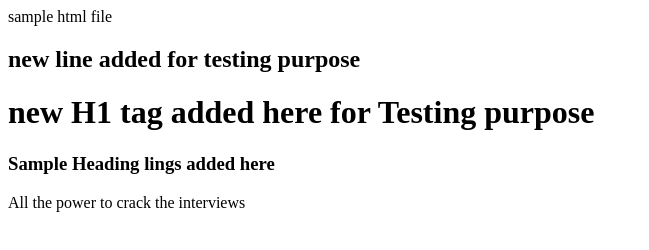
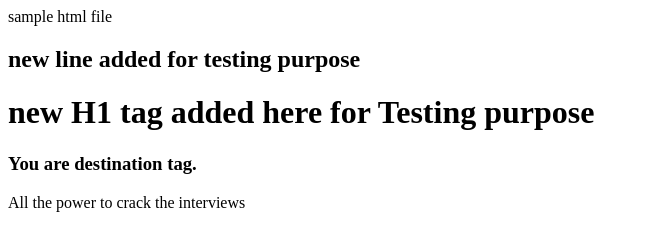
Before and after one commit to vinod12347/practice_Aws, a plain HTML site: page index.html in a window 1280 px wide. Shown: the whole page, without its empty margins (0-649 px from the left). Drawn offline with Linux system fonts and the light colour scheme.

Commit message:
h3 Tag code changes in this branch

```diff
--- a/index.html
+++ b/index.html
@@ -5,7 +5,7 @@ sample html file
 <body>
 	<h2> new line added for testing purpose</h2>
 	<h1> new H1 tag added here for Testing purpose</h1>
-	<h3> Sample Heading lings added here</h3>
+	<h3> You are destination tag.</h3>
 All the power to crack the interviews
 </body>
 </html>
```
